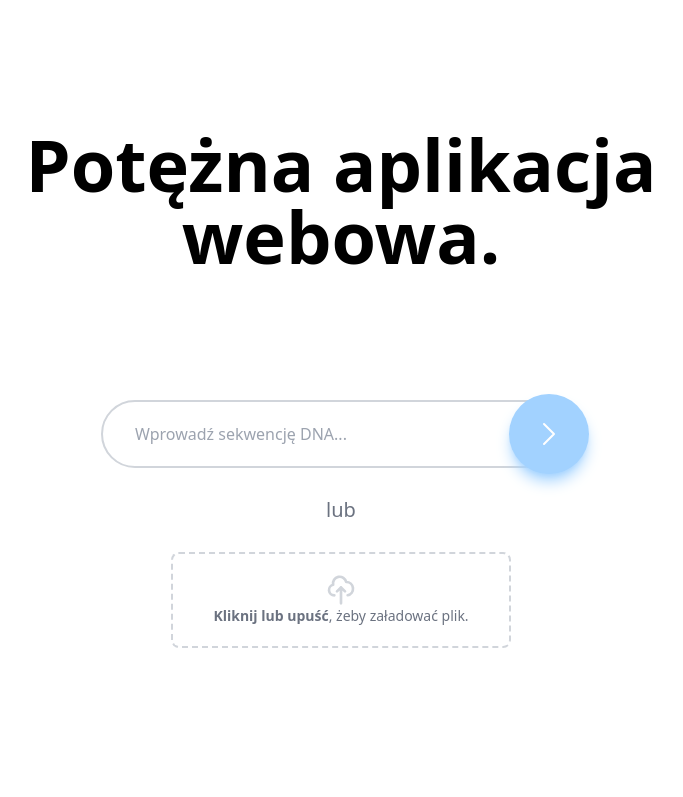
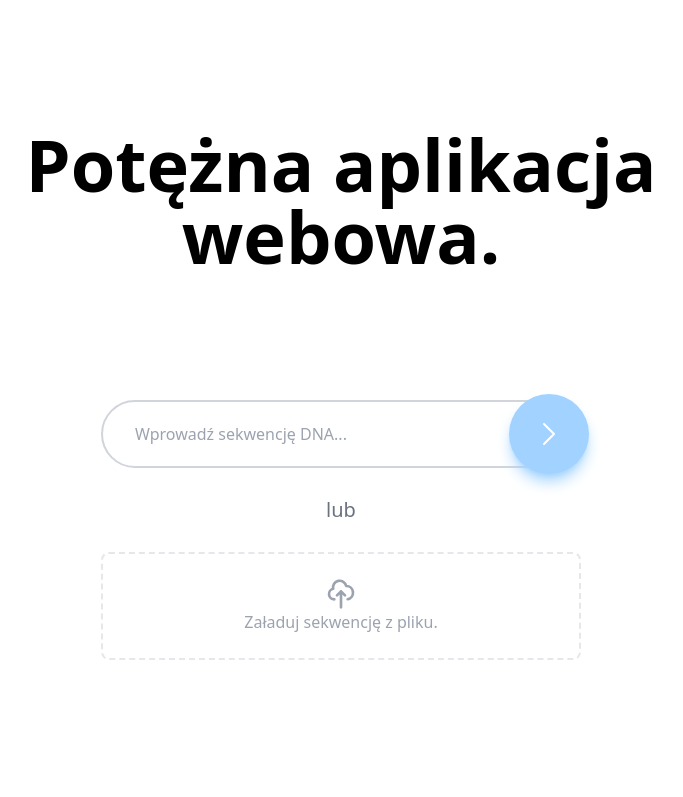
Before and after one commit to bog2n/science-cup, a Next.js app in the folder frontend/: page / in a window 1280 px wide. Shown: the top 797 px of the page, without its empty margins (299-982 px from the left). Built offline with nearby package versions, Linux system fonts and the light colour scheme.

Commit message:
Handle drag & drop

```diff
--- /dev/null
+++ b/frontend/components/FileInput.tsx
@@ -0,0 +1,22 @@
+import React from "react";
+import UploadIcon from "./Icons/UploadIcon";
+
+interface IProps {
+  uploadFileHandler: any;
+}
+
+export default function FileInput({ uploadFileHandler }: IProps) {
+  return (
+    <div className="relative w-full hover:bg-gray-50 hover:border-gray-300 focus-within:bg-gray-50 focus-within:border-gray-300 flex flex-col items-center  text-gray-400 py-6 px-12 rounded-lg border-2 border-dashed">
+      <UploadIcon />
+      <span>Załaduj sekwencję z pliku.</span>
+
+      <input
+        className="absolute top-0 left-0 rounded-lg block w-full h-full opacity-0 cursor-pointer"
+        onChange={(e: any) => uploadFileHandler(e.target.files[0])}
+        type="file"
+        value=""
+      />
+    </div>
+  );
+}
--- a/frontend/components/Form.tsx
+++ b/frontend/components/Form.tsx
@@ -2,6 +2,7 @@ import React, { ChangeEvent, FormEvent, useEffect } from "react";
 import RightArrow from "./Icons/RightArrow";
 import UploadIcon from "./Icons/UploadIcon";
 import { useState } from "react";
+import FileInput from "./FileInput";
 
 export default function Form({ dataHandler }: any) {
   const [genomeString, setGenomeString] = useState<string>("");
@@ -12,8 +13,8 @@ export default function Form({ dataHandler }: any) {
     dataHandler(genomeString, genomeFile);
   }
 
-  function uploadFileHandler(e: any) {
-    setGenomeFile(e.target.files[0]);
+  function uploadFileHandler(newFile: any) {
+    setGenomeFile(newFile);
   }
   function resetInputs() {
     setGenomeFile(null);
@@ -44,27 +45,7 @@ export default function Form({ dataHandler }: any) {
       </div>
       <span className="text-xl text-gray-500">lub</span>
       {/* File input. */}
-      <div className="flex items-center justify-center">
-        {/* Load file custom input. */}
-        <input
-          onChange={(e) => uploadFileHandler(e)}
-          id="dropzone-file"
-          type="file"
-          className="absolute -left-[100rem] opacity-0 peer"
-        />
-        <label
-          htmlFor="dropzone-file"
-          className="flex flex-col items-center justify-center w-full border-dashed border-2 border-gray-300 rounded-lg cursor-pointer  peer-focus-within:bg-gray-50  hover:bg-gray-50 px-10 py-5"
-        >
-          <div className="flex flex-col items-center justify-center text-gray-300">
-            <UploadIcon />
-            <p className=" text-sm text-gray-500">
-              <span className="font-semibold">Kliknij lub upuść</span>, żeby
-              załadować plik.
-            </p>
-          </div>
-        </label>
-      </div>
+      <FileInput uploadFileHandler={uploadFileHandler} />
     </form>
   );
 }
```
Also changed, not shown: frontend/pages/index.tsx (+9 -10 lines), 1 other file (tests, documents, lock files or other folders).
